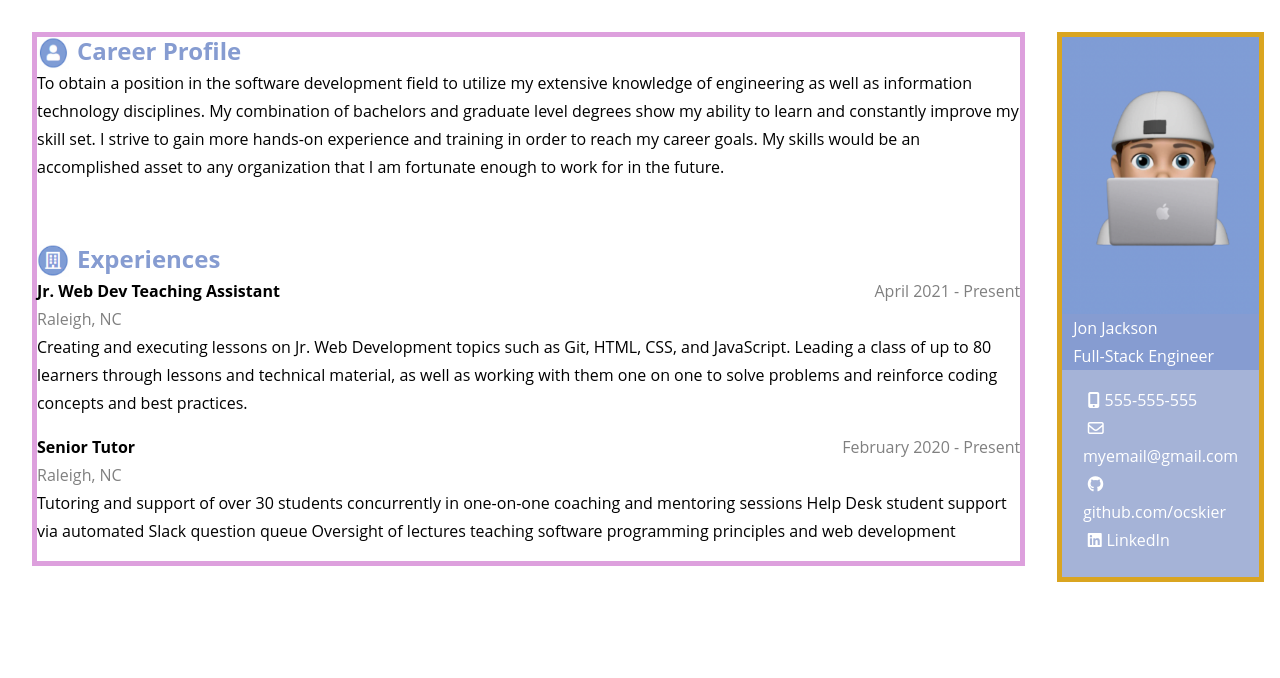
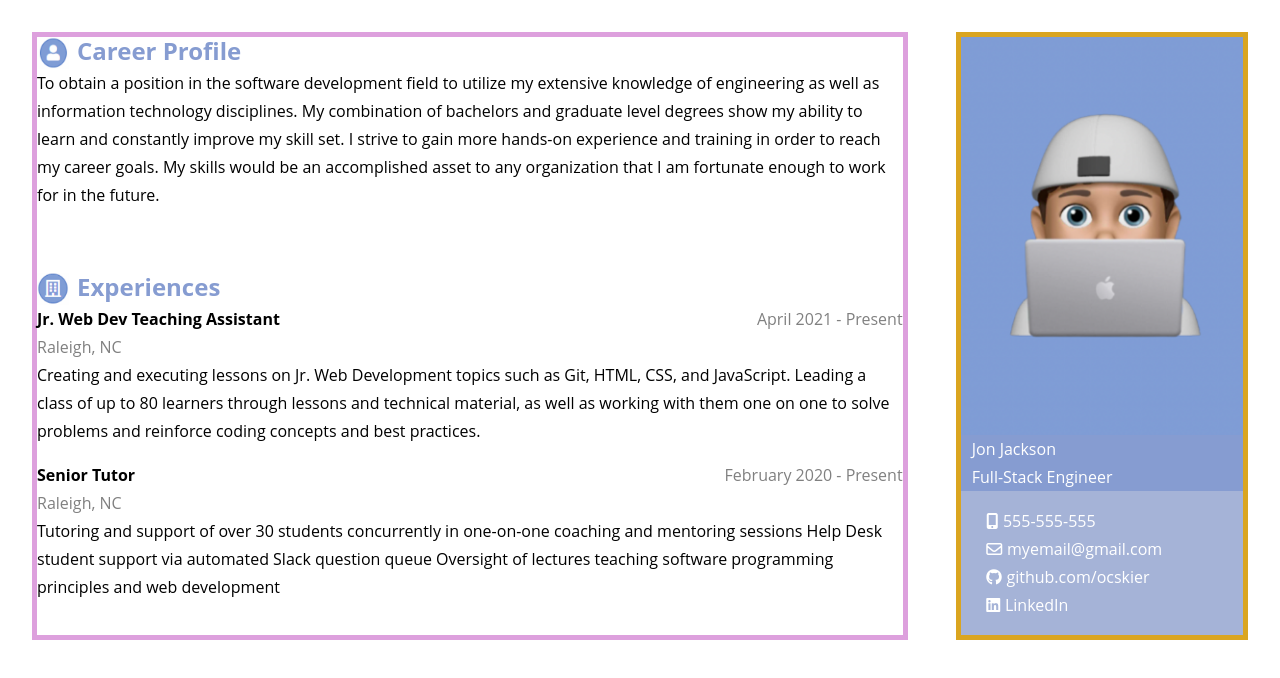
Before and after one commit to hnaht310/resume-card, a plain HTML site: page index.html in a window 1280 px wide. Drawn offline with Linux system fonts and the light colour scheme.

Commit message:
change width and height

```diff
--- a/assets/css/style.css
+++ b/assets/css/style.css
@@ -10,7 +10,6 @@ html {
 
 body {
   display: flex;
-  /* height: 100vh; */
   line-height: 1.75rem;
   margin: 1rem 1rem;
   font-family: "Open Sans", sans-serif;
@@ -30,9 +29,9 @@ body {
 
 .main {
   border: 5px solid plum;
-  /* margin-left: 1rem; */
+  width: 75vw;
+  height: auto;
   margin: 1rem;
-  /* flex: 2; */
 }
 
 .career {
@@ -43,43 +42,38 @@ body {
   margin-bottom: 1rem;
 }
 
-.contact {
-  /* flex: 1; */
-  width: 50vw;
-  height: 50vh;
+.contact-info {
+  width: 25vw;
   height: auto;
   border: 5px solid goldenrod;
-  margin-top: 1rem;
+  margin: 1rem;
   background-color: rgb(165, 179, 215);
 }
 
 .name-card {
   background-color: rgb(134, 156, 209);
-  width: 100%;
-  height: auto;
+  max-width: 100%;
   display: flex;
   flex-direction: column;
   justify-content: flex-end;
 }
 
 #main-pic {
-  /* width: 100%;
+  width: 100%;
   height: auto;
-  max-width: 20vw; */
-  max-width: 100%;
-  height: auto;
+  max-width: 50vw;
 }
 
-.contact .name-card p {
+.contact-info .name-card p {
   color: white;
   margin-left: 0.7rem;
 }
 
-.contact-info {
-  /* background-color: rgb(165, 179, 215); */
+.contact-card {
   color: white;
-  width: 100%;
+  /* max-width: 100%;
   height: auto;
+  max-height: 100%; */
 }
 
 ul {
--- a/index.html
+++ b/index.html
@@ -67,7 +67,7 @@
       </div>
     </section>
 
-    <section class="contact">
+    <section class="contact-info">
       <div class="name-card">
         <img id="main-pic" src="assets/images/card.png" />
         <p>
@@ -76,7 +76,7 @@
         </p>
       </div>
 
-      <div class="contact-info">
+      <div class="contact-card">
         <ul>
           <li>
             <p><i class="fa-solid fa-mobile-screen-button"></i>555-555-555</p>
```
